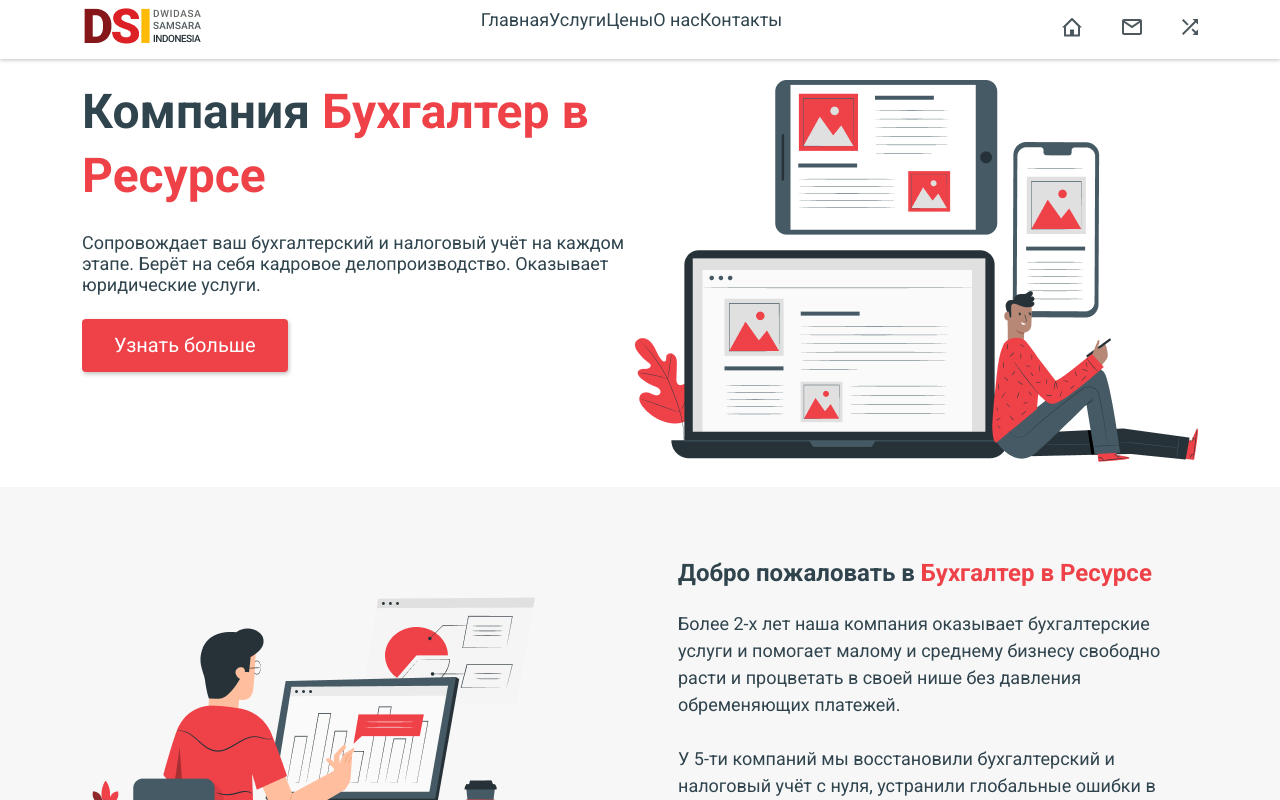
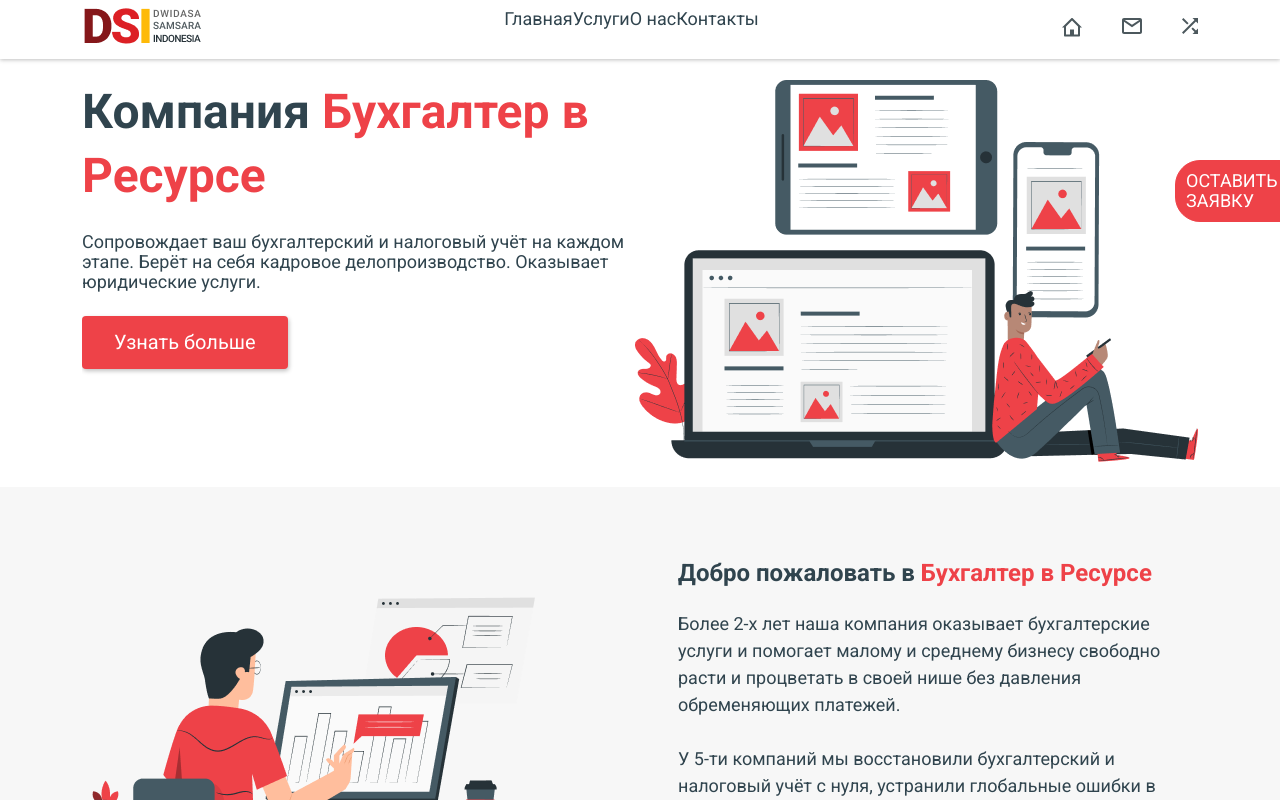
Before and after one commit to relin555/mark-sait-vue, a Vue app: page / in a window 1280 px wide. Shown: the top 800 px of the page. Built offline with nearby package versions, Linux system fonts and the light colour scheme.

Commit message:
add menu

```diff
--- a/src/App.vue
+++ b/src/App.vue
@@ -1,5 +1,8 @@
 <template>
   <div class="app">
+
+    <putting-application />
+
     <header class="header" :class="{ header__active: isActive }">
       <div class="header__inner conteiner">
         <div class="header__logo-wrapper">
@@ -85,7 +88,9 @@
 
 <script>
 import { mapGetters } from "vuex";
+import puttingApplication from './components/puttingApplication.vue';
 export default {
+  components: { puttingApplication },
   name: "App",
   data() {
     return {
@@ -130,7 +135,7 @@ body {
   min-width: 320px;
   font-weight: 400;
   font-size: 18px;
-  line-height: 21px;
+  line-height: 20px;
 }
 button {
   outline: none;
--- /dev/null
+++ b/src/components/puttingApplication.vue
@@ -0,0 +1,154 @@
+<template>
+  <div class="put">
+    <div class="put__inner">
+      <div class="application-btn" :class="{ 'application-btn__closed' : isOpen }" @click="isOpen = !isOpen">
+        <p class="application-btn__title" @click="openMenuWidth">оставить <br/> заявку</p>
+      </div>
+      <form class="put-form" :class="{'put-form__open-menu' : isOpen}" :style="{ left: widthleftMenu }" action="">
+        <div class="put-form__closet" @click="isOpen = false" >x</div>
+        <input placeholder="введите имя" class="put-form__form-name input-style" type="text">
+        <input placeholder="введите email" class="put-form__form-email input-style" type="email" name="" id="">
+        <input placeholder="введите телефон" class="put-form__form-phone input-style" type="tel" name="" id="">
+        <input class="put-form__form-btn" type="button" value="отправить">
+      </form>
+    </div>
+  </div>
+</template>
+
+<script>
+export default {
+  name: 'PuttingApplication',
+  data() {
+    return {
+      name: '',
+      email: '',
+      phone: '',
+      isOpen: false,
+      widthBody: null,
+      putFormWidth: null,
+      widthleftMenu: null
+    }
+  },
+  methods: {
+    openMenuWidth() {
+      console.log(this.widthBody)
+    },
+    openWidth() {console.log(1)},
+    closedWidth() { console.log(2)}
+  },
+  watch: {
+    isOpen(newOpen , oldClosed) {
+      if(newOpen) {
+        console.log(oldClosed)
+        this.widthleftMenu = ((this.widthBody - this.putFormWidth) / 2) + 'px'
+      }
+      if(!newOpen) {
+        this.widthleftMenu = 101 + '%'
+      }
+    },
+  },
+  mounted() {
+    let getBody = document.querySelector('body')
+    let getForm = document.querySelector('.put-form')
+    this.widthBody = getBody.clientWidth
+    this.putFormWidth = getForm.clientWidth
+  }
+}
+</script>
+
+<style lang="scss" scoped>
+.input-style {
+  width: 40%;
+  padding: 20px;
+  border: 2px solid #EE4248;
+  border-radius: 10px;
+  outline: none;
+}
+.application-btn {
+  position: fixed;
+  top: 20%;
+  right: 0;
+  border: 1px solid #EE4248;
+  width: 150px;
+  padding: 10px;
+  text-align: left;
+  border-radius: 25px;
+  background: rgba(238, 66, 72, 1);
+  z-index: 10;
+  transform: translateX(30%);
+  transition: .2s;
+  animation: opacityBtn 2s infinite;
+  cursor: pointer;
+  &__closed {
+  transform: translateX(100vw);
+  transition: .2s;
+  }
+  &__title {
+    color: #FFFFFF;
+    font-size: 18px;
+    text-transform: uppercase;
+  }
+}
+.put-form {
+  position: fixed;
+  top: 20%;
+  display: flex;
+  flex-direction: column;
+  z-index: 10;
+  border: 1px solid #EE4248;
+  padding: 30px;
+  border-radius: 20px;
+  background: rgba(238, 66, 72, 1);
+  left: 100%;
+  transition: .4s;
+  &__closet {
+    position: absolute;
+    right: 10px;
+    top: 10px;
+    border: 1px solid #FFFFFF;
+    border-radius: 50%;
+    width: 20px;
+    height: 20px;
+    color: #FFFFFF;
+    display: flex;
+    justify-content: center;
+    align-items: center;
+    cursor: pointer;
+  }
+  input {
+    width: 250px;
+    margin-bottom: 20px;
+  }
+  input:last-child {
+    width: 100px;
+    padding: 15px;
+    margin-bottom: 0;
+    outline: none;
+    border-radius: 10px;
+    border: none;
+    background: #FFFFFF;
+    cursor: pointer;
+  }
+  &__open-menu {
+    transition: .4s;
+  }
+}
+.put {
+  &__inner {
+    display: flex;
+    justify-content: center;
+  }
+}
+
+@keyframes opacityBtn {
+  0% {
+    opacity: .3;
+  }
+  50% {
+    opacity: 1;
+  }
+  100% {
+    opacity: .3;
+  }
+}
+</style>
--- a/src/store/index.js
+++ b/src/store/index.js
@@ -5,7 +5,6 @@ export default createStore({
     pageSait: [
       { name: 'Главная', to: '#home' },
       { name: 'Услуги', to: '#product' },
-      { name: 'Цены', to: '#price' },
       { name: 'О нас', to: '#about' },
       { name: 'Контакты', to: '#contact' },
     ],
```
